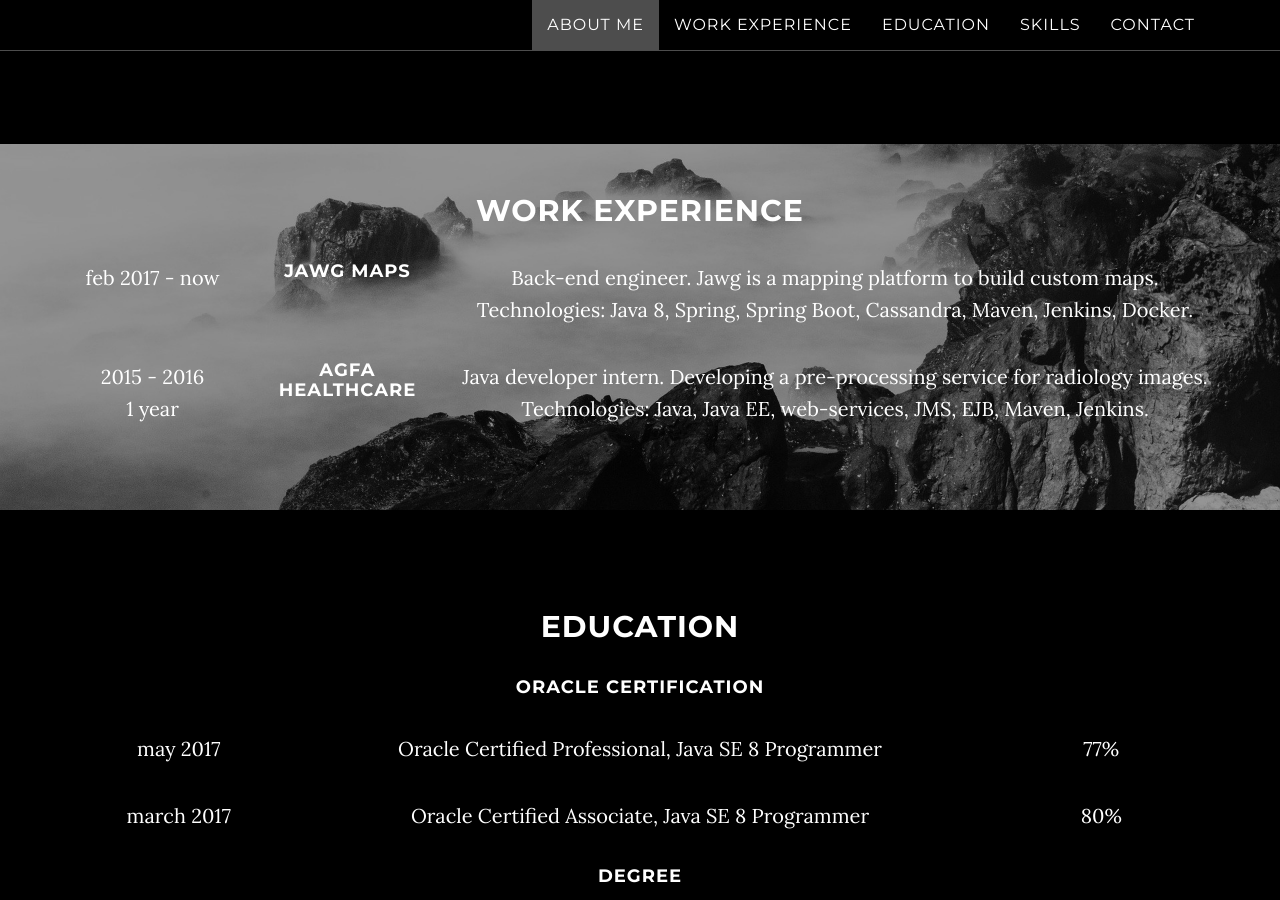
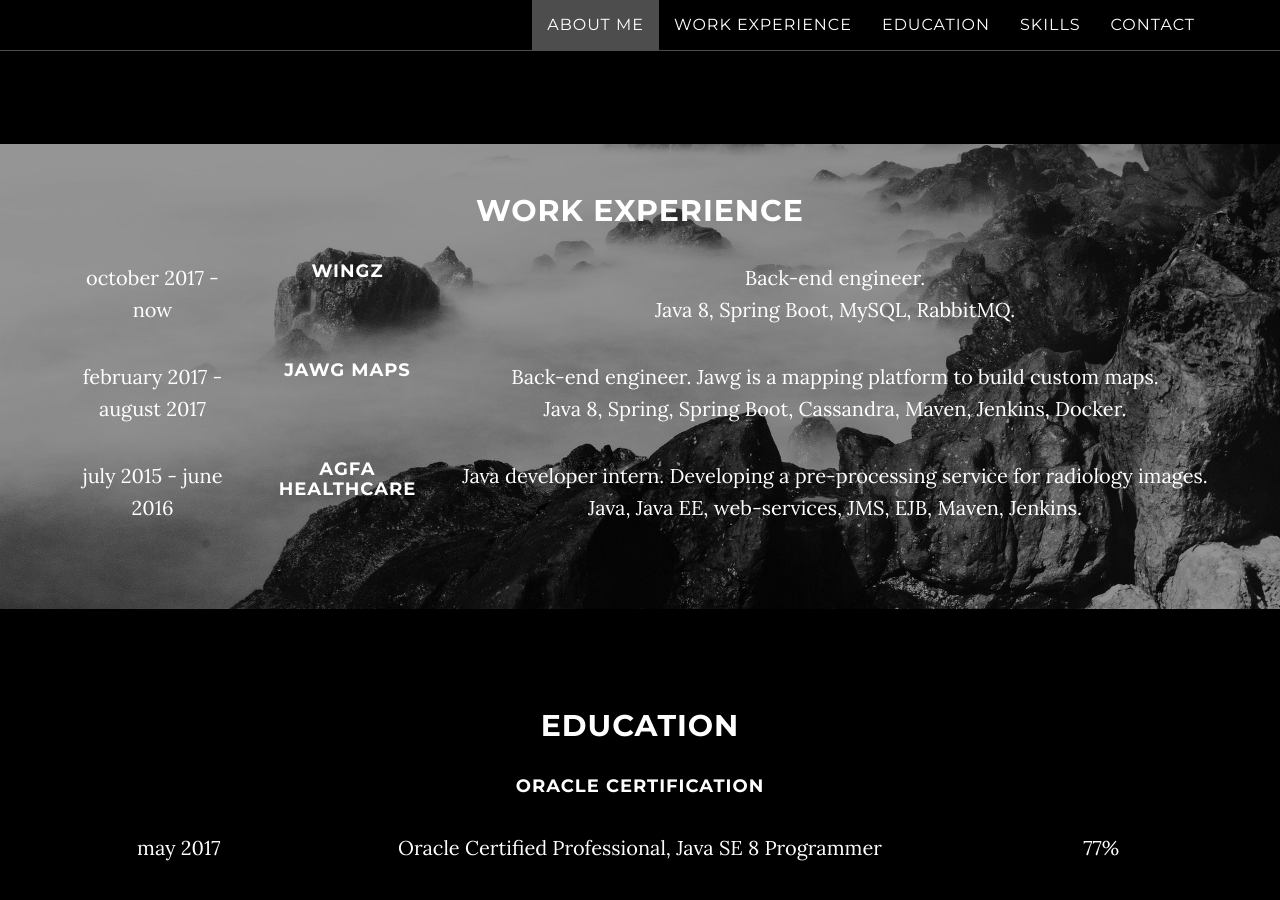
Before and after one commit to bertrandp/bertrandp.github.io, a Jekyll site: the page built from index.html, in a window 1280 px wide and 900 px high, scrolled down 1293 px. Built offline with Jekyll 4.4.1, drawn with Linux system fonts in a browser that asks for light colours.

Commit message:
Update work section

```diff
--- a/_includes/work.html
+++ b/_includes/work.html
@@ -7,26 +7,38 @@
         </div>
         <div class="row">
           <div class="col-md-2">
-            <p>feb 2017 - now</p>
+            <p>october 2017 - now</p>
+          </div>
+          <div class="col-md-2">
+            <h4>Wingz</h4>
+          </div>
+          <div class="col-md-8">
+            <p>Back-end engineer.<br>
+              Java 8, Spring Boot, MySQL, RabbitMQ.</p>
+          </div>
+        </div>
+        <div class="row">
+          <div class="col-md-2">
+            <p>february 2017 - august 2017</p>
           </div>
           <div class="col-md-2">
             <h4>Jawg Maps</h4>
           </div>
           <div class="col-md-8">
             <p>Back-end engineer. Jawg is a mapping platform to build custom maps.<br>
-              Technologies: Java 8, Spring, Spring Boot, Cassandra, Maven, Jenkins, Docker.</p>
+              Java 8, Spring, Spring Boot, Cassandra, Maven, Jenkins, Docker.</p>
           </div>
         </div>
         <div class="row">
           <div class="col-md-2">
-            <p>2015 - 2016<br>1 year</p>
+            <p>july 2015 - june 2016</p>
           </div>
           <div class="col-md-2">
             <h4>Agfa HealthCare</h4>
           </div>
           <div class="col-md-8">
             <p>Java developer intern. Developing a pre-processing service for radiology images.<br>
-              Technologies: Java, Java EE, web-services, JMS, EJB, Maven, Jenkins.</p>
+              Java, Java EE, web-services, JMS, EJB, Maven, Jenkins.</p>
           </div>
         </div>
       </div>
```
